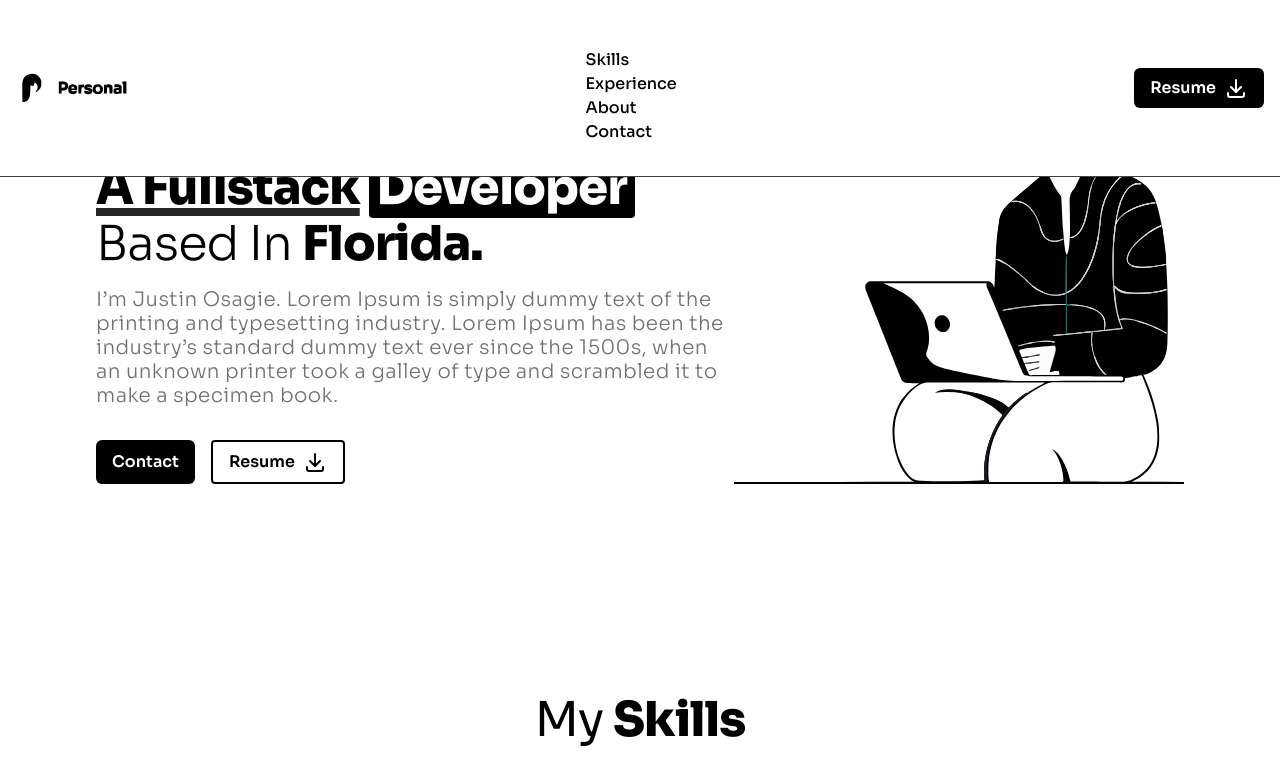
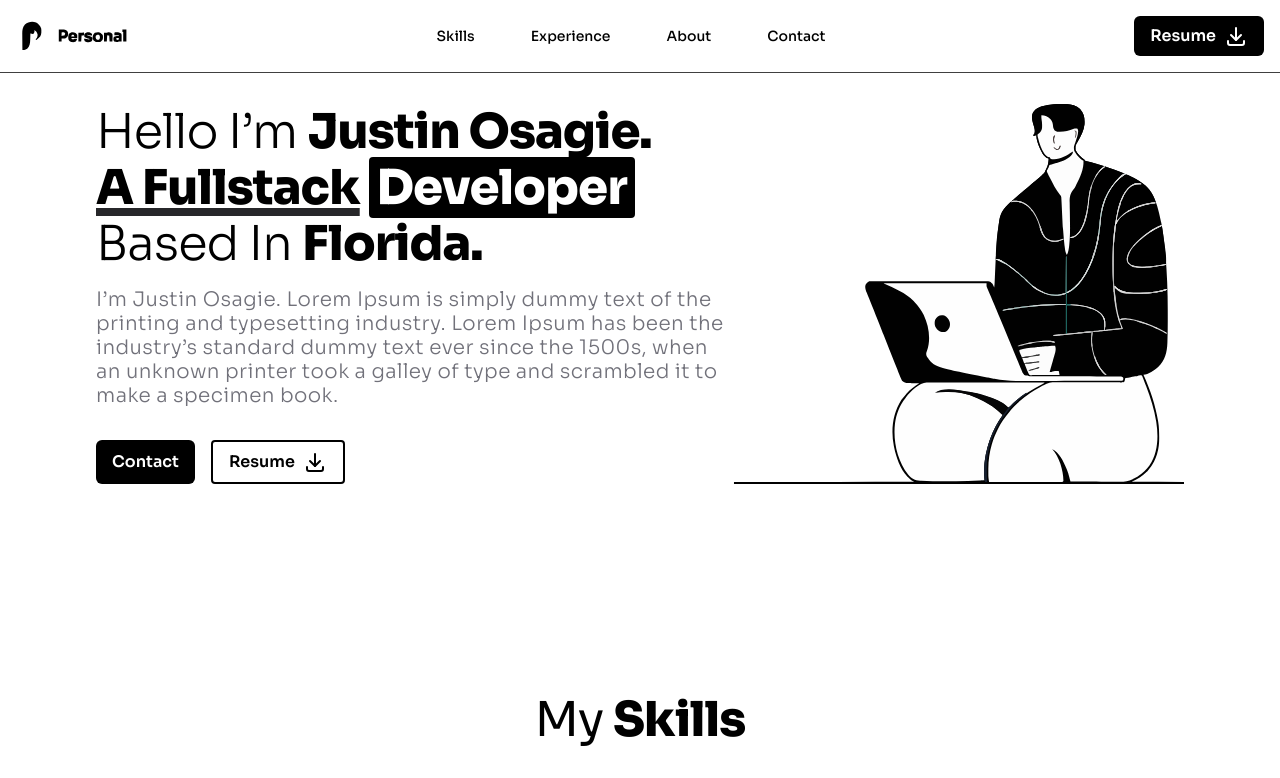
Before and after one commit to ashleyc2219/portfolio-web, a Next.js app: page / in a window 1280 px wide. Shown: the top 778 px of the page. Built offline with nearby package versions, Linux system fonts and the light colour scheme.

Commit message:
fixed navbar desktop view

```diff
--- a/components/sections/navbar.tsx
+++ b/components/sections/navbar.tsx
@@ -63,12 +63,12 @@ const Navbar = () => {
           id="navbar-sticky"
         >
           {/* Links */}
-          <ul className="mt-4 flex flex-col rounded-lg  bg-primary-white p-4 font-medium rtl:space-x-reverse">
+          <ul className="mt-4 flex flex-col rounded-lg  bg-primary-white p-4 font-medium md:mt-0 md:flex-row md:space-x-6 md:space-y-0 md:border-0 md:bg-white md:p-0 rtl:space-x-reverse">
             <li>
               <a
                 href="#skills"
                 onClick={closeMenu}
-                className="block rounded px-3 py-2 text-primary-black hover:bg-primary-neutral hover:text-primary-white md:p-0"
+                className="block rounded px-3 py-1.5 text-sm text-primary-black hover:bg-primary-neutral hover:text-primary-white md:px-4 md:py-2"
               >
                 Skills
               </a>
@@ -77,7 +77,7 @@ const Navbar = () => {
               <a
                 href="#experience"
                 onClick={closeMenu}
-                className="block rounded px-3 py-2 text-primary-black hover:bg-primary-neutral hover:text-primary-white md:p-0"
+                className="block rounded px-3 py-1.5 text-sm text-primary-black hover:bg-primary-neutral hover:text-primary-white md:px-4 md:py-2"
               >
                 Experience
               </a>
@@ -86,7 +86,7 @@ const Navbar = () => {
               <a
                 href="#about"
                 onClick={closeMenu}
-                className="block rounded px-3 py-2 text-primary-black hover:bg-primary-neutral hover:text-primary-white md:p-0"
+                className="block rounded px-3 py-1.5 text-sm text-primary-black hover:bg-primary-neutral hover:text-primary-white md:px-4 md:py-2"
               >
                 About
               </a>
@@ -95,7 +95,7 @@ const Navbar = () => {
               <a
                 href="#contact"
                 onClick={closeMenu}
-                className="block rounded px-3 py-2 text-primary-black hover:bg-primary-neutral hover:text-primary-white md:p-0"
+                className="block rounded px-3 py-1.5 text-sm text-primary-black hover:bg-primary-neutral hover:text-primary-white md:px-4 md:py-2"
               >
                 Contact
               </a>
```
